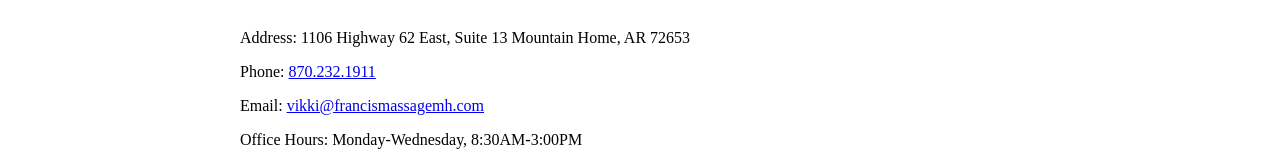
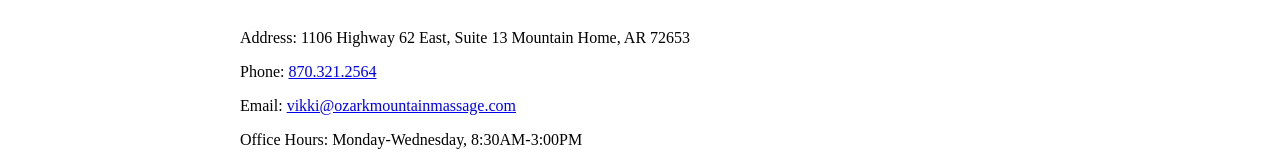
Before and after one commit to Caladrel65/ommi, a SvelteKit app: page /contact in a window 1280 px wide. Shown: the part 253-417 px from the top of the page. Built offline with nearby package versions, Linux system fonts and the light colour scheme.

Commit message:
Updated contact information

```diff
--- a/src/routes/contact/+page.svelte
+++ b/src/routes/contact/+page.svelte
@@ -10,8 +10,8 @@
     <h2>Contact Information & Office Hours</h2>
 
     <p>Address: 1106 Highway 62 East, Suite 13 Mountain Home, AR 72653</p>
-    <p>Phone: <a href="tel:870-232-1911">870.232.1911</a></p>
-    <p>Email: <a href="mailto:vikki@francismassagemh.com">vikki@francismassagemh.com</a></p>
+    <p>Phone: <a href="tel:870-321-2564">870.321.2564</a></p>
+    <p>Email: <a href="mailto:vikki@ozarkmountainmassage.com">vikki@ozarkmountainmassage.com</a></p>
     <p>Office Hours: Monday-Wednesday, 8:30AM-3:00PM</p>
     <p>For questions, support, or more information, please do not hesitate to contact the administration office. We look forward to partnering with you on your educational journey.</p>
 </div>
```
